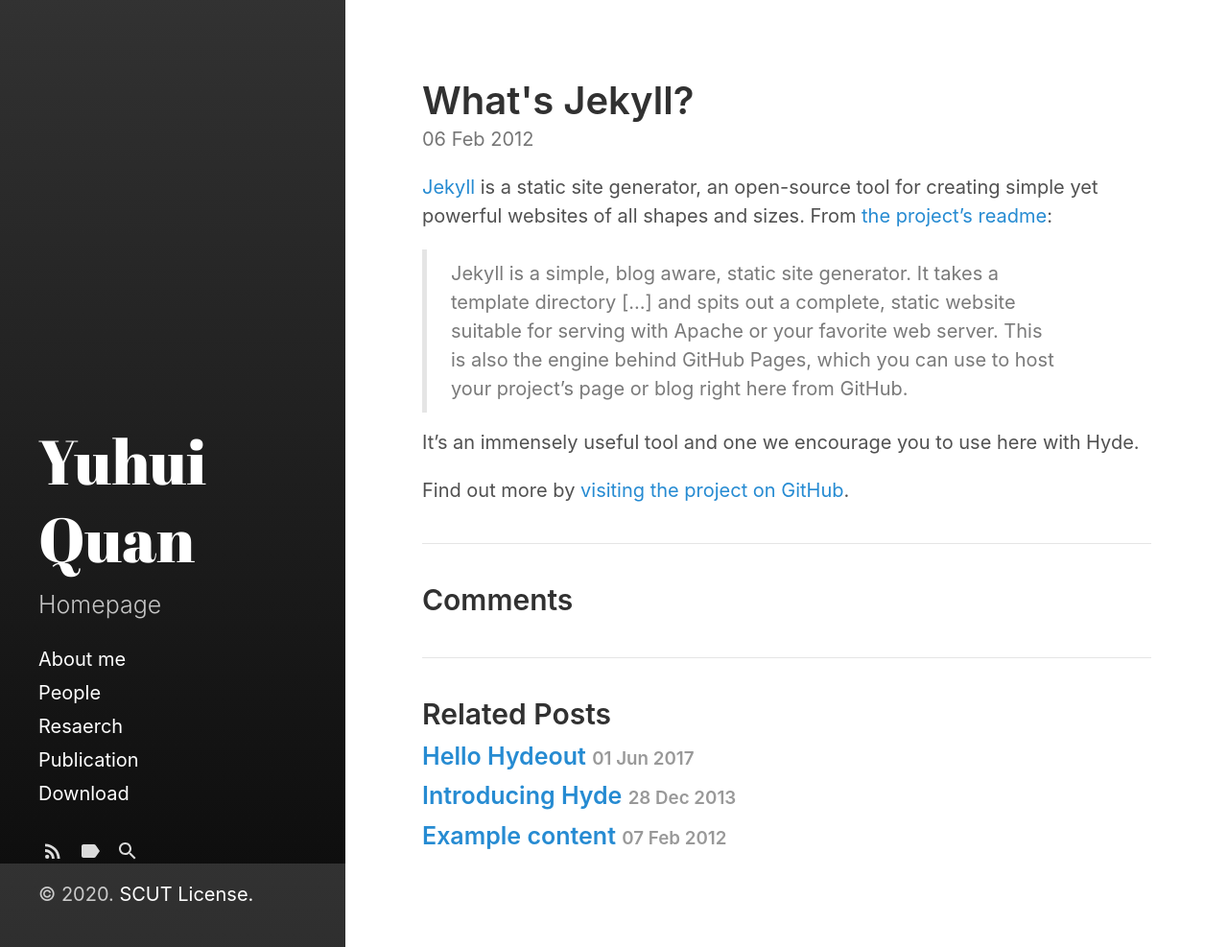
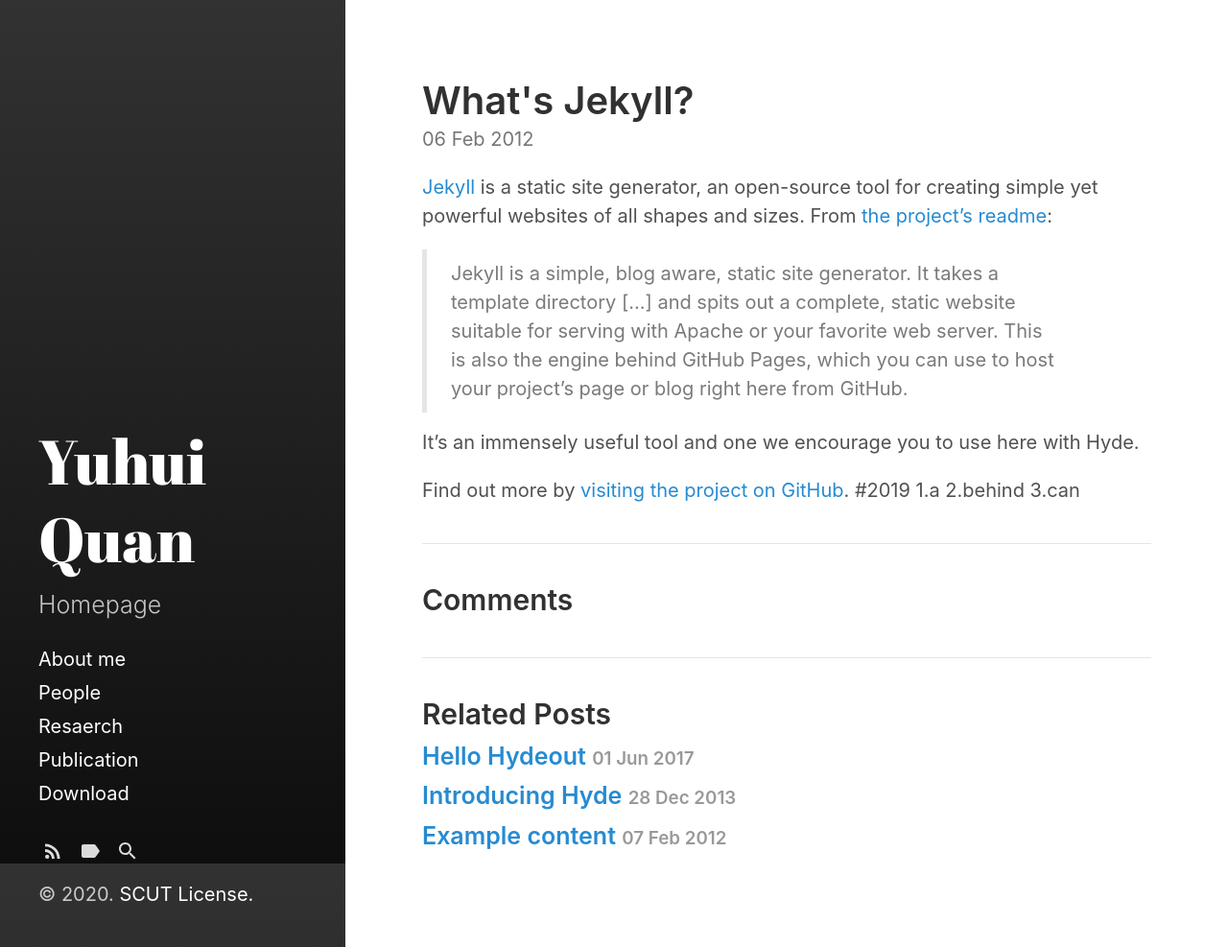
Before and after one commit to Dofboom/Dofboom.github.io, a Jekyll site: the page built from _posts/2012-02-06-whats-jekyll.md, in a window 1280 px wide and 987 px high. Shown: the whole window at 96% size. Built offline with Jekyll 4.4.1, drawn with Linux system fonts in a browser that asks for light colours.

Commit message:
Update 2012-02-06-whats-jekyll.md

```diff
--- a/_posts/2012-02-06-whats-jekyll.md
+++ b/_posts/2012-02-06-whats-jekyll.md
@@ -10,3 +10,7 @@ title: What's Jekyll?
 It's an immensely useful tool and one we encourage you to use here with Hyde.
 
 Find out more by [visiting the project on GitHub](https://github.com/mojombo/jekyll).
+#2019
+1.a
+2.behind
+3.can
```
